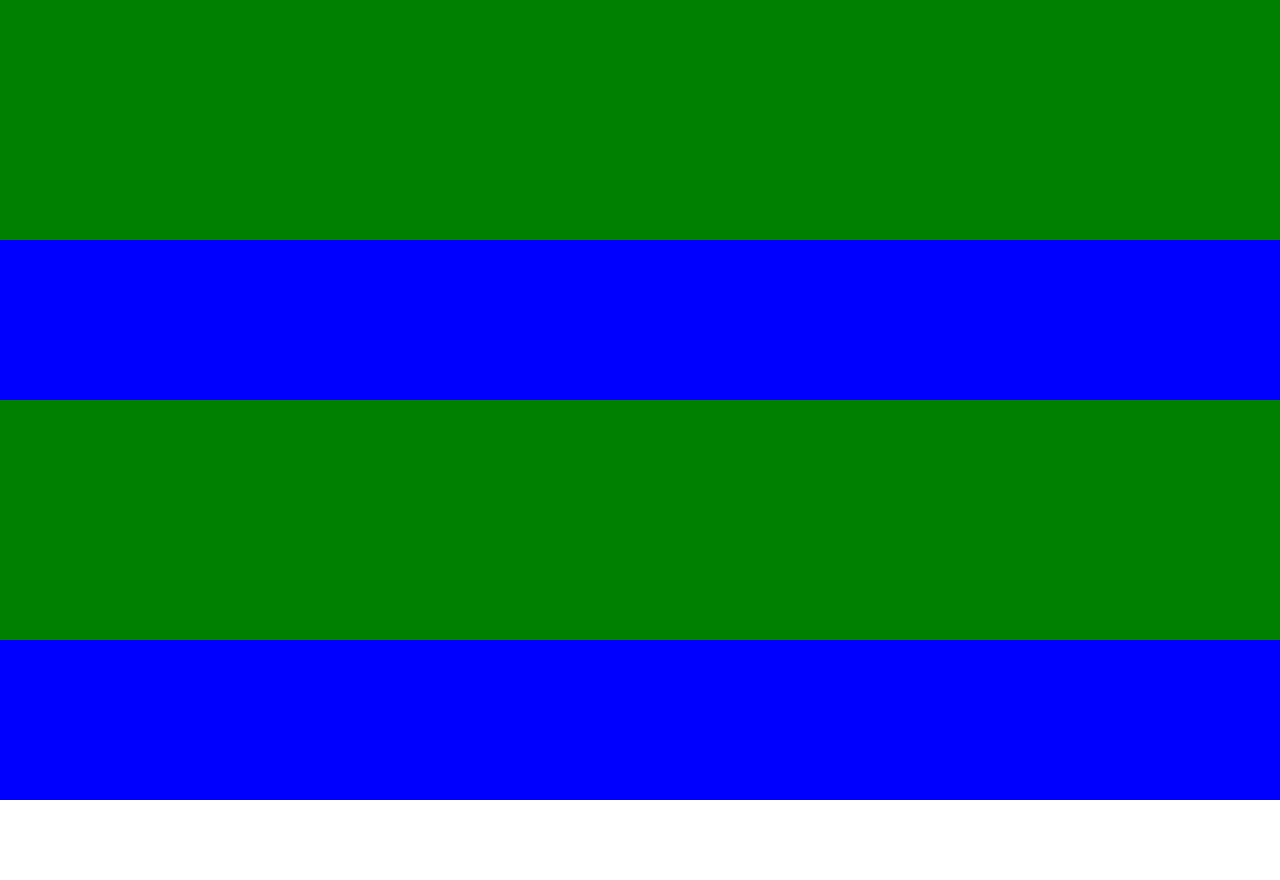
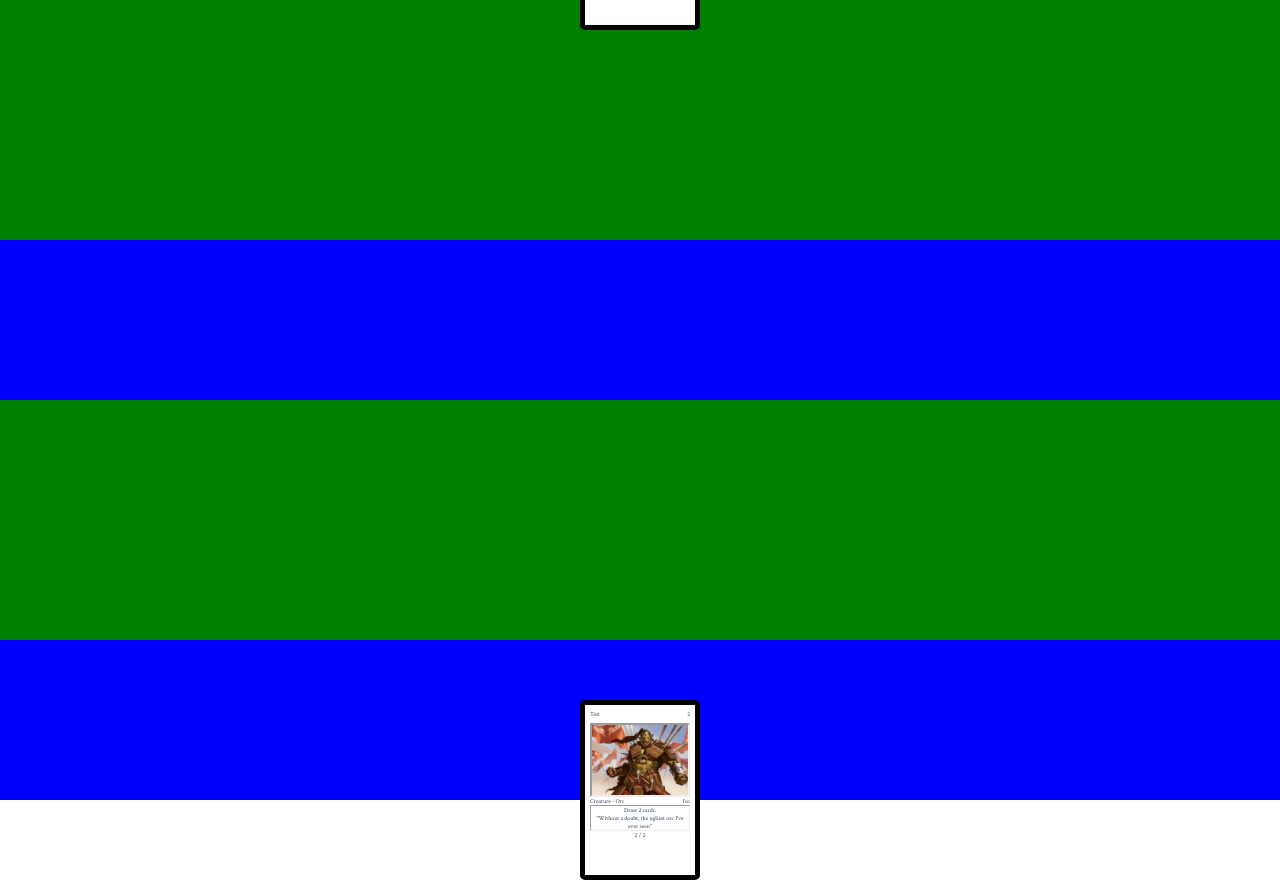
Before and after one commit to burgere/Card-Game, a Vue app: page / in a window 1280 px wide. Before the commit the page ends 800 px from the top, so only its background shows below. Built offline with nearby package versions, Linux system fonts and the light colour scheme.

Commit message:
Add vuex

```diff
--- a/src/App.vue
+++ b/src/App.vue
@@ -1,17 +1,26 @@
 <template>
     <div id="app">
-        <TableSide class="top-board"/>
-        <TableSide class="bottom-board"/>
+        <TableSide class="top-board" :player="players[playerKeys[0]]" />
+        <TableSide class="bottom-board" :player="players[playerKeys[1]]"/>
     </div>
 </template>
 
 <script>
-    import TableSide from "./components/TableSide";
+    import TableSide from "./components/TableSide"
+    import { mapState } from "vuex"
 
     export default {
         name: 'app',
         components: {
             TableSide
+        },
+        computed: {
+            ...mapState({
+                players: state => state.players
+            }),
+            playerKeys() {
+                return Object.keys(this.players).map(key => key)
+            }
         }
     }
 </script>
--- a/src/components/Hand.vue
+++ b/src/components/Hand.vue
@@ -5,7 +5,7 @@
          v-on:dragstart="onCardDragged($event)"
     >
         <Card
-                v-for="(card, index) in cards"
+                v-for="(card, index) in hand"
                 :key="index"
                 :id="index"
                 :card="card"
@@ -24,13 +24,16 @@
         components: {
             Card,
         },
+        props: [
+            'hand'
+        ],
         methods: {
             onCardDragged(event) {
-                let card = this.cards[event.target.id]
-                event.dataTransfer.dropEffect = 'link'
-
-                event.dataTransfer.setData('card', JSON.stringify(card))
-                this.cards = this.cards.filter(currentCard => currentCard !== card)
+                // let card = this.cards[event.target.id]
+                // event.dataTransfer.dropEffect = 'link'
+                //
+                // event.dataTransfer.setData('card', JSON.stringify(card))
+                // this.cards = this.cards.filter(currentCard => currentCard !== card)
             },
         },
     }
--- a/src/components/TableSide.vue
+++ b/src/components/TableSide.vue
@@ -1,16 +1,30 @@
 <template>
     <div class="player-area">
         <Play class="player-area__play"></Play>
-        <Hand class="player-area__hand"></Hand>
+        <Hand class="player-area__hand" :hand="player.hand"></Hand>
     </div>
 </template>
 
 <script>
     import Hand from '../components/Hand'
     import Play from '../components/Play'
+    import { mapMutations } from "vuex";
 
     export default {
-        components: { Hand, Play }
+        components: { Hand, Play },
+        props: ['player'],
+        methods: {
+            ...mapMutations([
+                'setPlayer'
+            ]),
+            populateHand() {
+                this.player.hand = [{title: "Test"}]
+                this.$store.commit('setPlayer', this.player)
+            }
+        },
+        mounted() {
+            this.populateHand()
+        }
     }
 </script>
 
--- a/src/store/store.js
+++ b/src/store/store.js
@@ -5,19 +5,20 @@ Vue.use(Vuex)
 
 const store = new Vuex.Store({
     state: {
-        player: {
-            hand: []
-        },
-        opponent: {
-            hand: []
+        players: {
+            'testOne': {
+                name: 'testOne',
+                hand: []
+            },
+            testTwo: {
+                name: 'testTwo',
+                hand: []
+            }
         }
     },
     mutations: {
-        addToPlayerHand(state, card) {
-            state.player.hand = [...state.player.hand, card]
-        },
-        addToOpponentHand(state, card) {
-            state.opponent.hand = [...state.opponent.hand, card]
+        setPlayer(state, player) {
+            state[player.name] = player
         }
     }
 })
```
